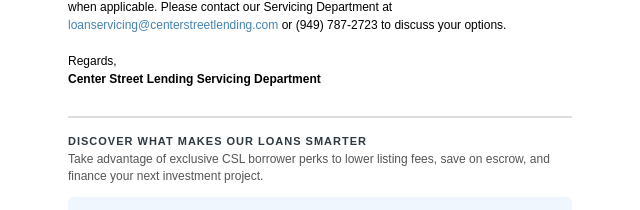
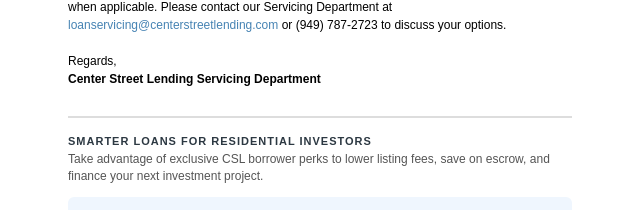
Before and after one commit to centerstreetlending/csl-email-templates, a plain HTML site: page index.html in a window 1280 px wide. Shown: the part 917-1127 px from the top of the page, 320-960 px from the left. Drawn offline with Linux system fonts and the light colour scheme.

Commit message:
Update section title to Smarter Loans for Residential Investors

```diff
--- a/index.html
+++ b/index.html
@@ -95,7 +95,7 @@
               <!-- Section Header -->
               <tr>
                 <td style="padding-bottom:12px;">
-                  <div style="font-family:Arial, sans-serif; font-size:11px; font-weight:bold; color:#2C3842; text-transform:uppercase; letter-spacing:1px; margin-bottom:4px;">Discover what makes our loans SMARTER</div>
+                  <div style="font-family:Arial, sans-serif; font-size:11px; font-weight:bold; color:#2C3842; text-transform:uppercase; letter-spacing:1px; margin-bottom:4px;">Smarter Loans for Residential Investors</div>
                   <div style="font-family:Arial, sans-serif; font-size:12px; color:#555555; line-height:1.4;">Take advantage of exclusive CSL borrower perks to lower listing fees, save on escrow, and finance your next investment project.</div>
                 </td>
               </tr>
```
Also changed, not shown: 60-day.html (+1 -1 lines), marketingblurb.html (+1 -1 lines).
